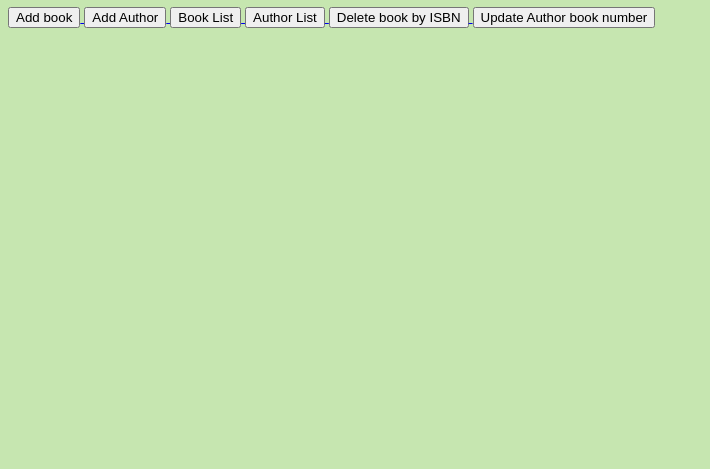
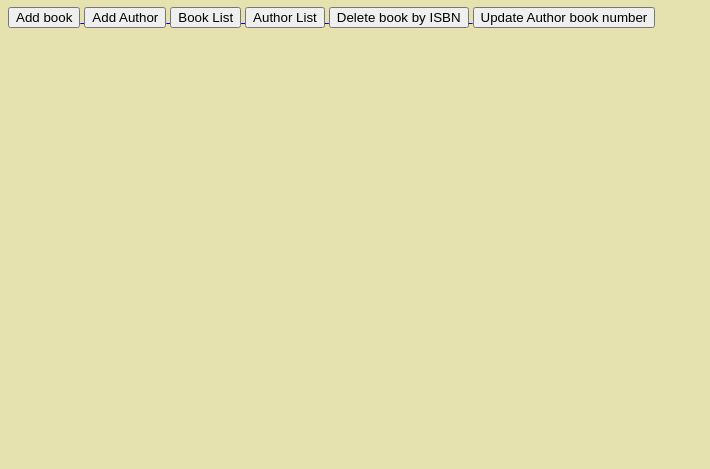
Before and after one commit to jiaying959/fit2095-week6, a website: page views/index.html in a window 1280 px wide. Shown: the part 331-800 px from the top of the page, without its empty margins (0-710 px from the left). Drawn offline with Linux system fonts and the light colour scheme; files that its build step writes are made by us from their sources; files whose address does not match are found by name.

Commit message:
change background color

```diff
--- a/css/style.css
+++ b/css/style.css
@@ -1,5 +1,5 @@
 .body, html {
-background-color:rgb(198, 230, 176);
+background-color:rgb(230, 226, 176);
 }
 table {
     width: 100%;
```
